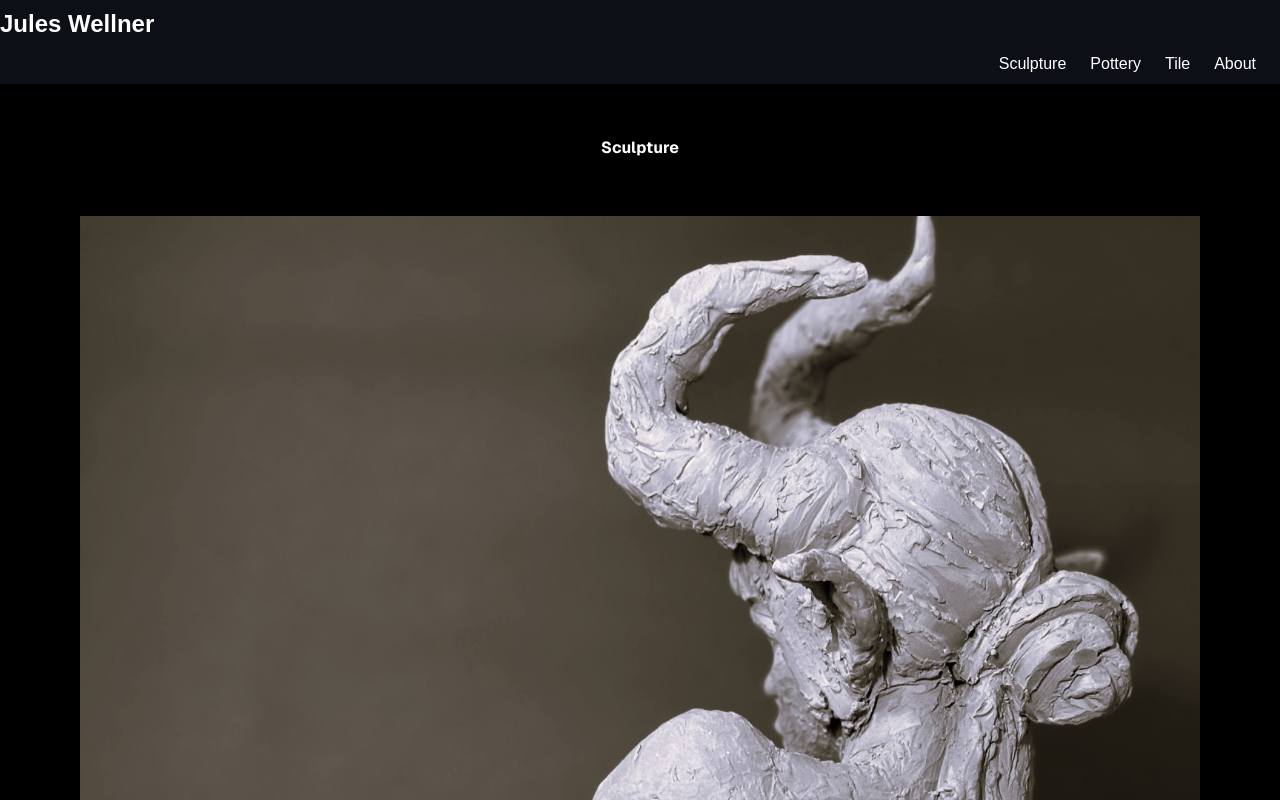
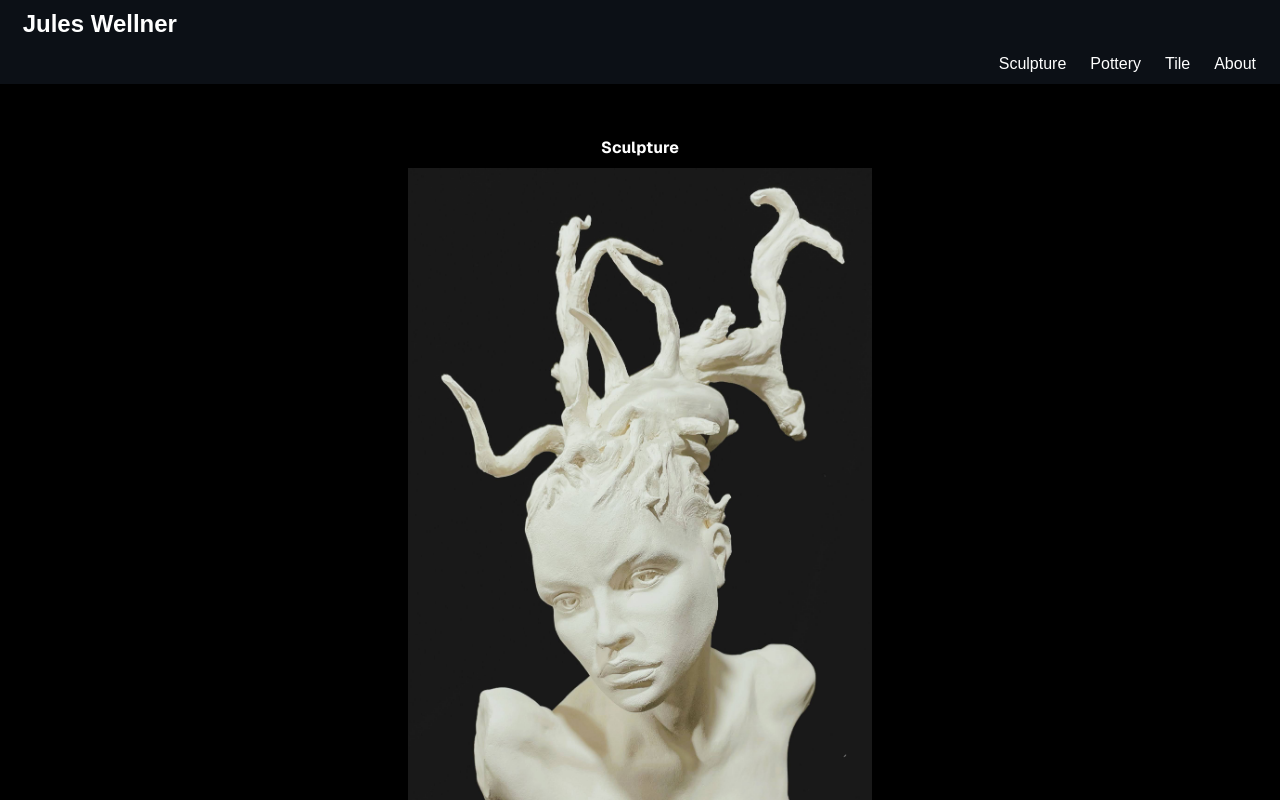
Before and after one commit to juleswellner/juleswellner.github.io, a Next.js app: page /sculpture in a window 1280 px wide. Shown: the top 800 px of the page. Built offline with nearby package versions, Linux system fonts and the light colour scheme.

Commit message:
Tweak image styling so will always fit on screen.

```diff
--- a/app/layout.tsx
+++ b/app/layout.tsx
@@ -26,7 +26,7 @@ export default function RootLayout({
 }>) {
   return (
     <html lang="en">
-      <body>
+      <body className="bg-black text-white">
 
         {/* Page Content */}
         <main className={`${geistSans.variable} ${geistMono.variable} antialiased`} >
@@ -36,8 +36,8 @@ export default function RootLayout({
 
         {/* Menu Bar */}
         <nav className="fixed top-0 left-0 w-full bg-gray-800/40 text-white py-2">
-          <div className=" text-2xl font-bold hover:underline">
-            <Link href="/">Jules Wellner</Link>
+          <div className=" text-2xl font-bold mx-4 hover:underline">
+            <Link href="/">&nbsp;Jules Wellner</Link>
           </div>
           <ul className="flex space-x-6 pt-3 justify-end">
             <li>
--- a/app/page.tsx
+++ b/app/page.tsx
@@ -2,7 +2,7 @@ import Image from "next/image";
 
 export default function Home() {
   return (
-    (<div className="relative h-screen w-screen bg-black flex flex-col items-center">
+    (<div className="relative h-screen w-screen flex flex-col items-center">
       {/* Full-Size Image Aligned to the Top */}
       <div className="relative w-full h-full min-w-full">
         <Image
--- a/app/sculpture/page.tsx
+++ b/app/sculpture/page.tsx
@@ -2,25 +2,25 @@
 import PhotoGallery from '../../components/photo-gallery'
 
 const photos: string[] = [
-  '/IMG_0020.jpg',
-  '/IMG_00256.jpg',
+  '/IMG_8012.jpg',
+  '/IMG_8025.jpg',
+  '/IMG_8032.jpg',
   '/IMG_0222.jpg',
   '/IMG_0226.jpg',
   '/IMG_0229.jpg',
   '/IMG_0236.jpg',
-  '/IMG_8012.jpg',
-  '/IMG_8025.jpg',
-  '/IMG_8032.jpg',
   '/IMG_80862.jpg',
   '/IMG_8090.jpg',
+  '/IMG_0020.jpg',
+  '/IMG_00256.jpg',
 ];
 
 
 
 export default function Home() {
   return (
-    <div className=" items-center justify-items-center min-h-screen p-8 pb-20 gap-16 sm:p-20 bg-black font-[family-name:var(--font-geist-sans)]">
-      <div className="py-14 text-white font-bold">
+    <div className="items-center justify-items-center min-h-screen p-8 pb-20 gap-16 sm:p-20 font-[family-name:var(--font-geist-sans)]">
+      <div className="pt-14 pb-2 text-white font-bold">
         Sculpture
       </div>
       <div className="flex gap-4 justify-center">
--- a/components/photo-gallery.tsx
+++ b/components/photo-gallery.tsx
@@ -7,13 +7,13 @@ interface PhotoGalleryProps {
 
 const PhotoGallery: React.FC<PhotoGalleryProps> = ({ photos }) => {
   return (
-    <div className="">
+    <div className="h-screen">
       {photos.map((photo, index) => (
         <img
+          className="object-scale-down max-h-full m-auto object-cover mb-5"
           key={index}
           src={photo}
           alt={`Gallery image ${index + 1}`}
-          className="w-full h-auto object-cover mb-4"
         />
       ))}
     </div>
```
